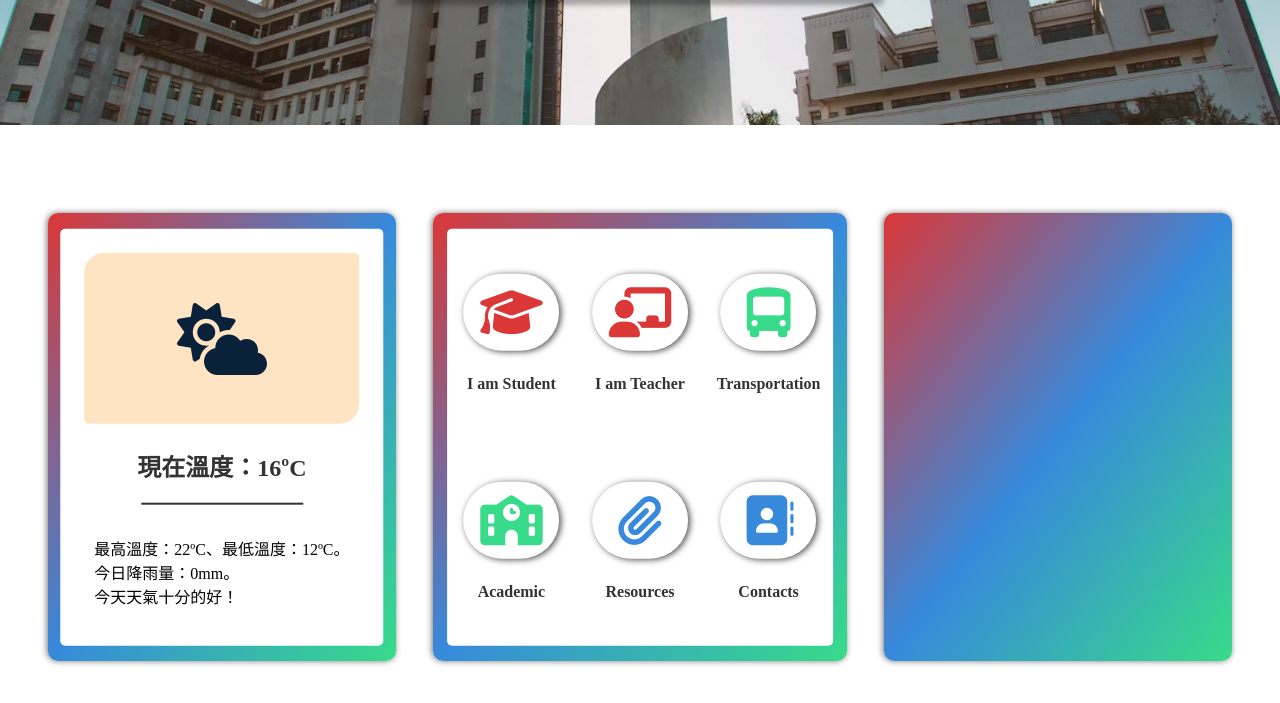
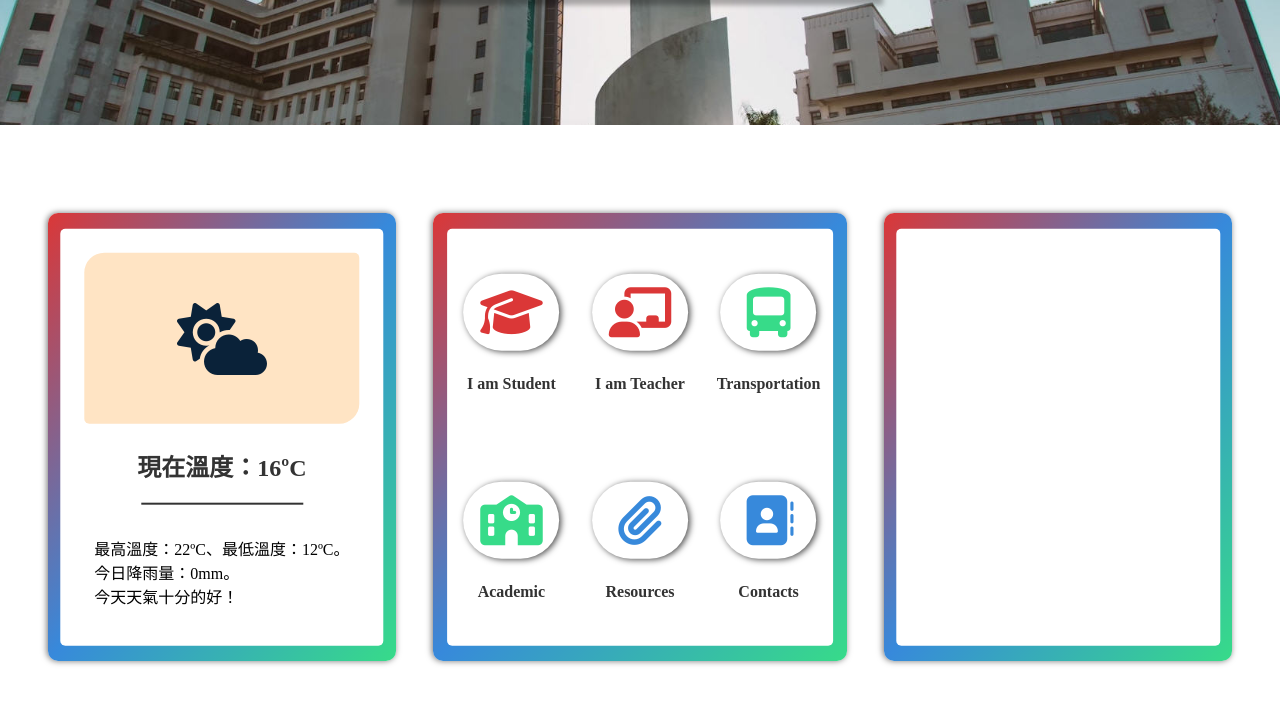
Before and after one commit to marxinblack07/tamkanglife, a plain HTML site: page index.html in a window 1280 px wide. Shown: the part 371-1074 px from the top of the page. Drawn offline with Linux system fonts and the light colour scheme.

Commit message:
Debuging: Reminder's section Lost

```diff
--- a/index.html
+++ b/index.html
@@ -85,6 +85,8 @@
             </div>
             <div class="functions--item reminder">
                 <!-- This Place would contains the upcoming Events. -->
+                <div class="reminder--container">
+                </div>
             </div>
         </div>
     </section>
```
